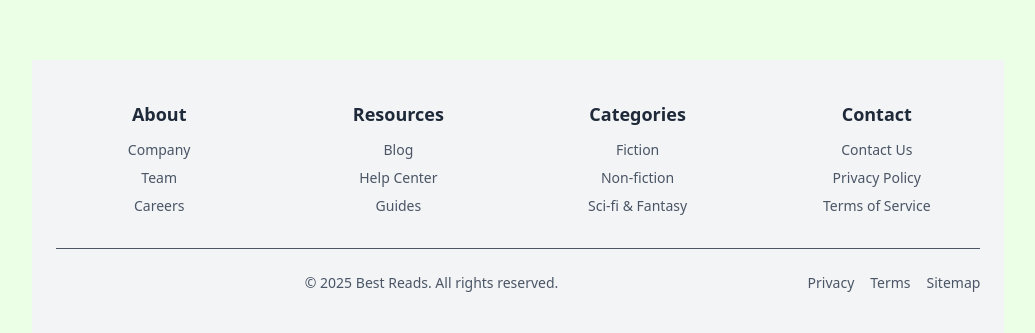
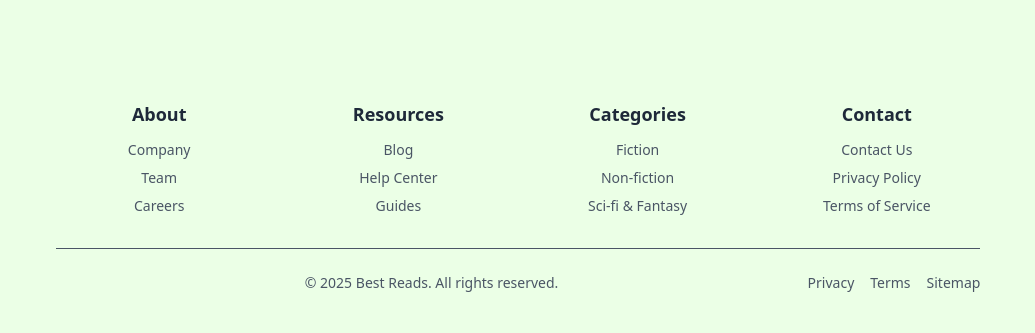
Before and after one commit to lilazero/best-reads, a Next.js app: page / in a window 1280 px wide. Shown: the part 823-1156 px from the top of the page, without its empty margins (122-1157 px from the left). Built offline with nearby package versions, Linux system fonts and the light colour scheme; no server answers; the database is empty.

Commit message:
fix: also footer background, should also change colors. meh

```diff
--- a/components/DashboardComponents/Footer.tsx
+++ b/components/DashboardComponents/Footer.tsx
@@ -1,6 +1,6 @@
 export default function Footer() {
   return (
-    <footer className="bg-gray-100 text-gray-800 ">
+    <footer className="text-gray-800 bg-primary-background">
       <div className="max-w-7xl mx-auto px-6 py-10">
         <div className="grid grid-cols-1 sm:grid-cols-2 md:grid-cols-4 gap-8">
           <div>
```
